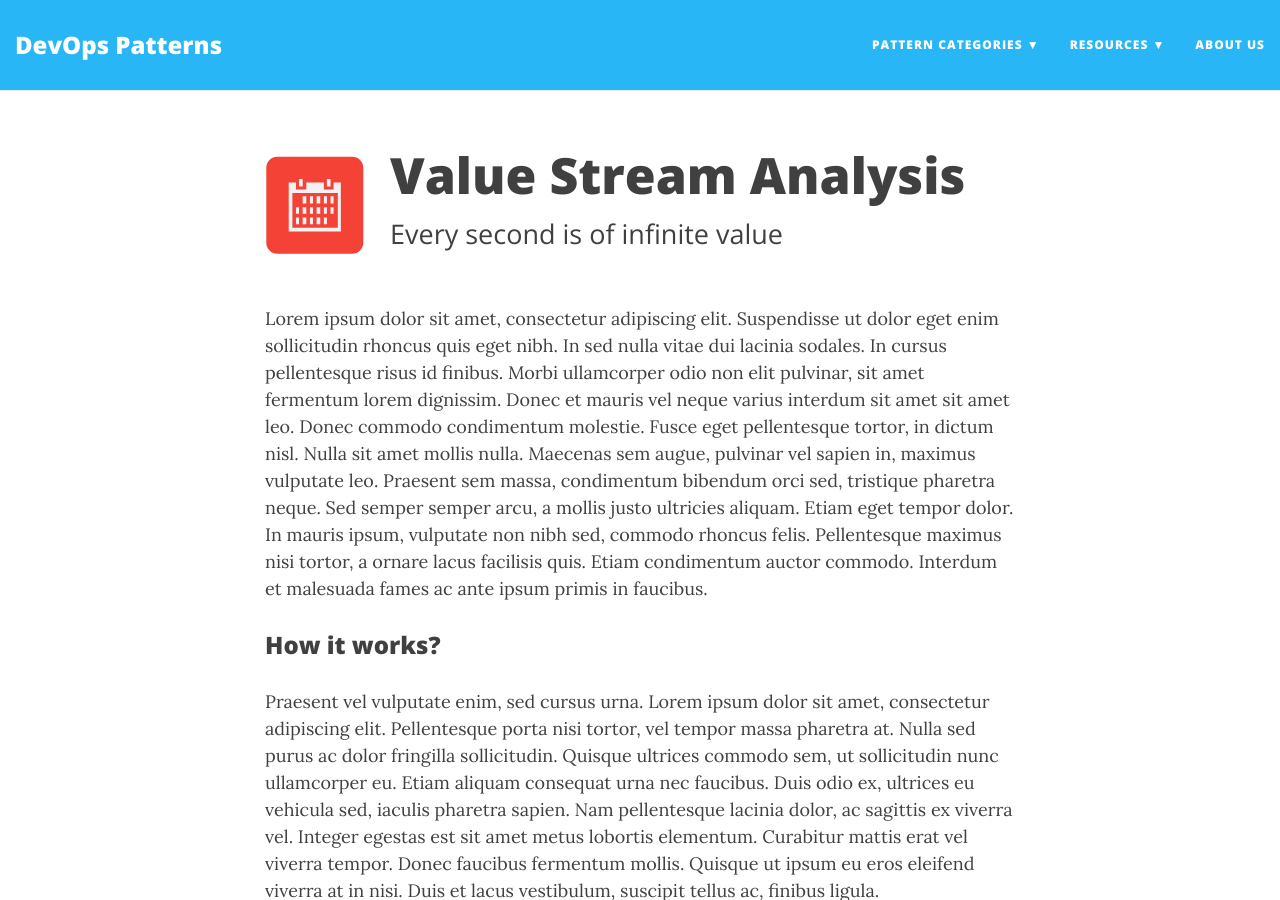
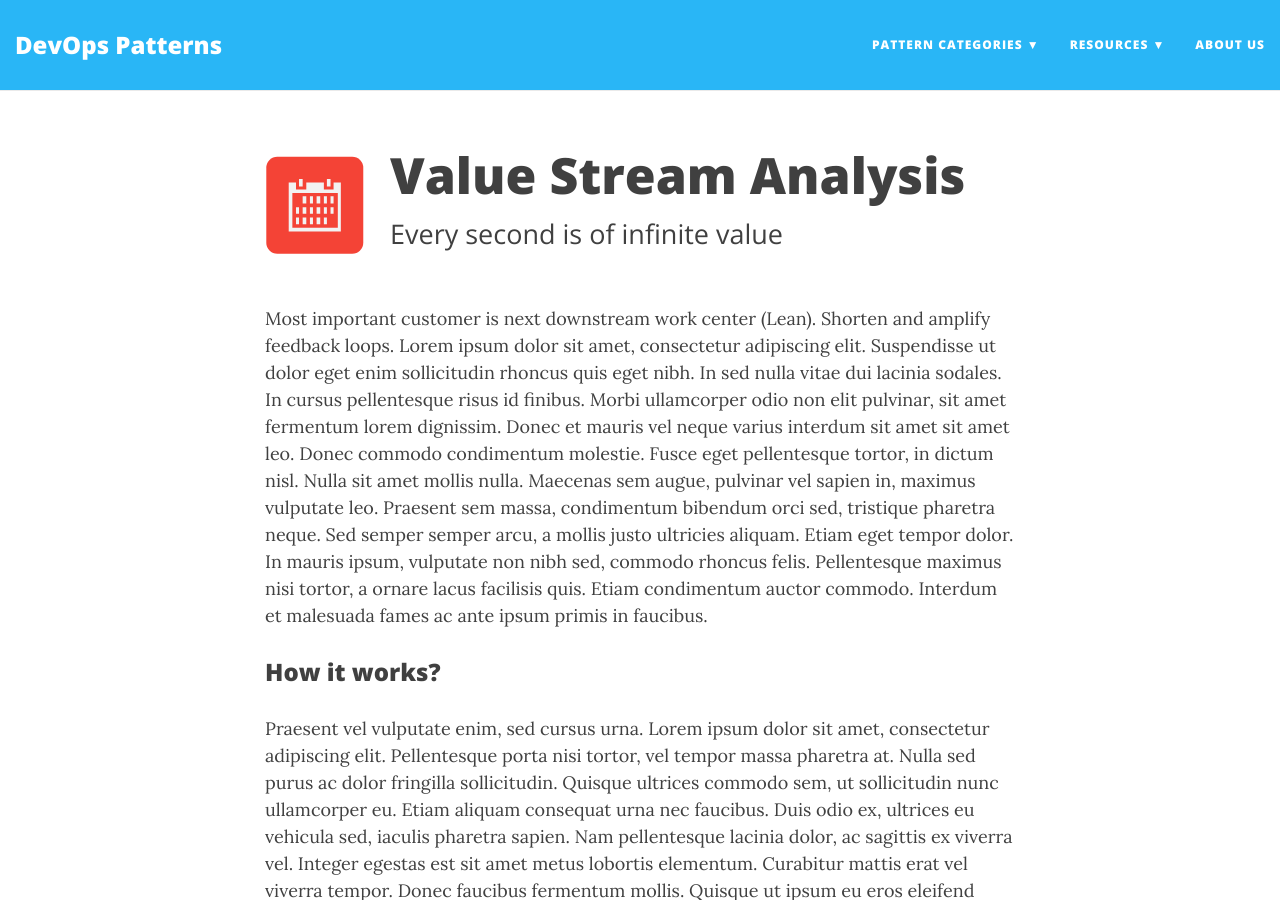
Before and after one commit to brentmcconnell/devopspatterns.github.io, a Jekyll site: the page built from _plan/value_stream_analysis.md, in a window 1280 px wide and 900 px high. Built offline with Jekyll 4.4.1, drawn with Linux system fonts in a browser that asks for light colours; nearby versions of some CDN libraries.

Commit message:
Update value_stream_analysis.md

```diff
--- a/_plan/value_stream_analysis.md
+++ b/_plan/value_stream_analysis.md
@@ -6,6 +6,7 @@ type: plan
 show-avatar: no
 excerpt_separator: <!--more-->
 ---
+Most important customer is next downstream work center (Lean).  Shorten and amplify feedback loops.
 Lorem ipsum dolor sit amet, consectetur adipiscing elit. Suspendisse ut dolor eget enim sollicitudin rhoncus quis eget nibh. In sed nulla vitae dui lacinia sodales. In cursus pellentesque risus id finibus. Morbi ullamcorper odio non elit pulvinar, sit amet fermentum lorem dignissim. Donec et mauris vel neque varius interdum sit amet sit amet leo. <!--more-->Donec commodo condimentum molestie. Fusce eget pellentesque tortor, in dictum nisl. Nulla sit amet mollis nulla. Maecenas sem augue, pulvinar vel sapien in, maximus vulputate leo. Praesent sem massa, condimentum bibendum orci sed, tristique pharetra neque. Sed semper semper arcu, a mollis justo ultricies aliquam. Etiam eget tempor dolor. In mauris ipsum, vulputate non nibh sed, commodo rhoncus felis. Pellentesque maximus nisi tortor, a ornare lacus facilisis quis. Etiam condimentum auctor commodo. Interdum et malesuada fames ac ante ipsum primis in faucibus.
 
 ### How it works? ###
```
